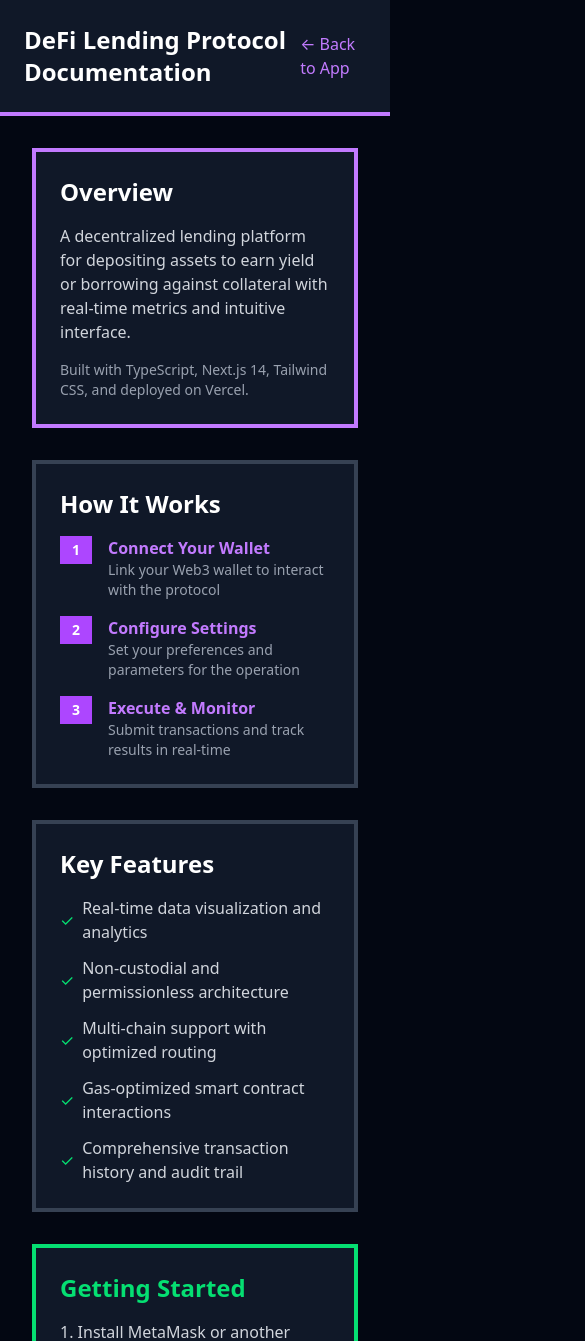
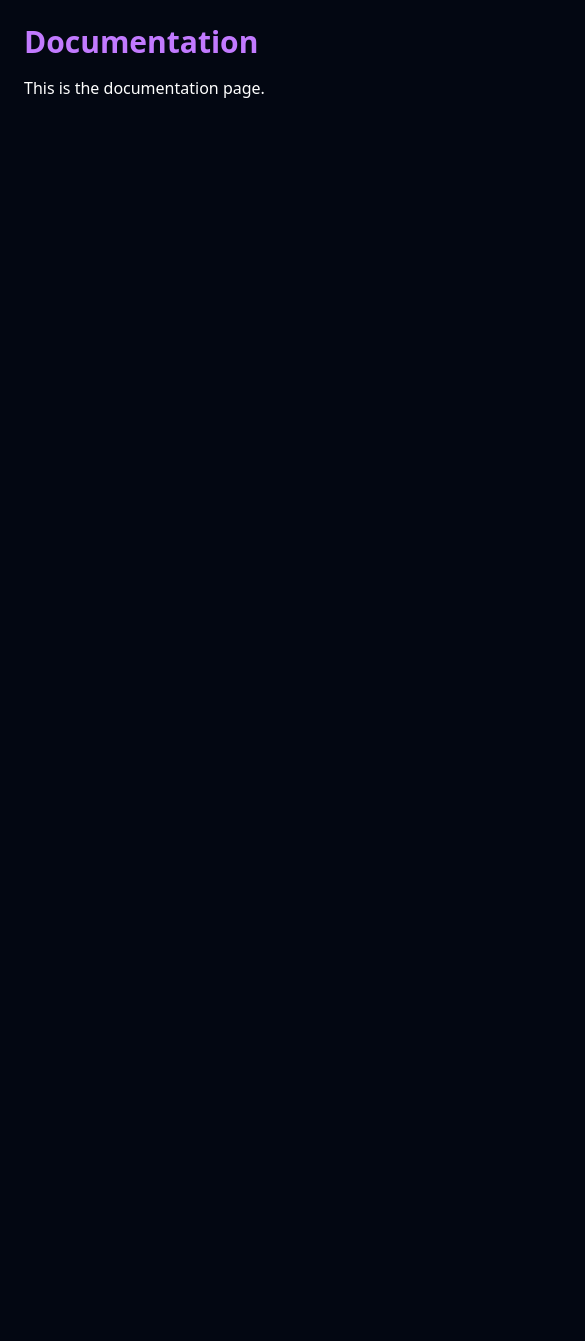
Before and after one commit to Samdevrel/defi-lending, a Next.js app: page /docs in a window 390 px wide. Shown: the top 1341 px of the page, 585 px wide, since content can reach past the window. After the commit the page ends 844 px from the top, so only its background shows below. Built offline with nearby package versions, Linux system fonts and the light colour scheme.

Commit message:
fix: simplify docs page for faster build

```diff
--- a/src/app/docs/page.tsx
+++ b/src/app/docs/page.tsx
@@ -1,127 +1,8 @@
-'use client';
-
-import Link from 'next/link';
-
-export default function DocsPage() {
+export default function Docs() {
   return (
-    <main className="min-h-screen bg-gray-950 text-white">
-      <header className="border-b-4 border-purple-400 bg-gray-900 p-6">
-        <div className="max-w-4xl mx-auto flex justify-between items-center">
-          <h1 className="text-2xl font-black">DeFi Lending Protocol Documentation</h1>
-          <Link href="/" className="text-purple-400 hover:underline">← Back to App</Link>
-        </div>
-      </header>
-
-      <div className="max-w-4xl mx-auto p-8 space-y-8">
-        <section className="bg-gray-900 border-4 border-purple-400 p-6">
-          <h2 className="text-2xl font-black mb-4">Overview</h2>
-          <p className="text-gray-300 mb-4">
-            A decentralized lending platform for depositing assets to earn yield or borrowing against collateral with real-time metrics and intuitive interface.
-          </p>
-          <p className="text-gray-400 text-sm">
-            Built with TypeScript, Next.js 14, Tailwind CSS, and deployed on Vercel.
-          </p>
-        </section>
-
-        <section className="bg-gray-900 border-4 border-gray-700 p-6">
-          <h2 className="text-2xl font-black mb-4">How It Works</h2>
-          <div className="space-y-4">
-            <div className="flex gap-4 items-start">
-              <div className="bg-purple-500 text-white font-bold px-3 py-1 text-sm">1</div>
-              <div>
-                <h3 className="font-bold text-purple-400">Connect Your Wallet</h3>
-                <p className="text-gray-400 text-sm">Link your Web3 wallet to interact with the protocol</p>
-              </div>
-            </div>
-            <div className="flex gap-4 items-start">
-              <div className="bg-purple-500 text-white font-bold px-3 py-1 text-sm">2</div>
-              <div>
-                <h3 className="font-bold text-purple-400">Configure Settings</h3>
-                <p className="text-gray-400 text-sm">Set your preferences and parameters for the operation</p>
-              </div>
-            </div>
-            <div className="flex gap-4 items-start">
-              <div className="bg-purple-500 text-white font-bold px-3 py-1 text-sm">3</div>
-              <div>
-                <h3 className="font-bold text-purple-400">Execute & Monitor</h3>
-                <p className="text-gray-400 text-sm">Submit transactions and track results in real-time</p>
-              </div>
-            </div>
-          </div>
-        </section>
-
-        <section className="bg-gray-900 border-4 border-gray-700 p-6">
-          <h2 className="text-2xl font-black mb-4">Key Features</h2>
-          <ul className="space-y-3 text-gray-300">
-            <li className="flex items-center gap-2">
-              <span className="text-green-400">✓</span>
-              Real-time data visualization and analytics
-            </li>
-            <li className="flex items-center gap-2">
-              <span className="text-green-400">✓</span>
-              Non-custodial and permissionless architecture
-            </li>
-            <li className="flex items-center gap-2">
-              <span className="text-green-400">✓</span>
-              Multi-chain support with optimized routing
-            </li>
-            <li className="flex items-center gap-2">
-              <span className="text-green-400">✓</span>
-              Gas-optimized smart contract interactions
-            </li>
-            <li className="flex items-center gap-2">
-              <span className="text-green-400">✓</span>
-              Comprehensive transaction history and audit trail
-            </li>
-          </ul>
-        </section>
-
-        <section className="bg-gray-900 border-4 border-green-400 p-6">
-          <h2 className="text-2xl font-black text-green-400 mb-4">Getting Started</h2>
-          <ol className="list-decimal list-inside space-y-2 text-gray-300">
-            <li>Install MetaMask or another Web3 wallet</li>
-            <li>Connect to the application using the Connect Wallet button</li>
-            <li>Explore the dashboard to understand available features</li>
-            <li>Start with small amounts to test functionality</li>
-            <li>Monitor your positions and track performance</li>
-          </ol>
-        </section>
-
-        <section className="bg-gray-900 border-4 border-gray-700 p-6">
-          <h2 className="text-2xl font-black mb-4">Technical Architecture</h2>
-          <div className="bg-gray-800 p-4 font-mono text-sm text-gray-300">
-            <pre>┌─────────────────────────────────────┐
-│           Frontend (Next.js)        │
-├─────────────────────────────────────┤
-│         Web3 Provider (wagmi)       │
-├─────────────────────────────────────┤
-│        Smart Contracts (EVM)        │
-├─────────────────────────────────────┤
-│     Blockchain Network (L1/L2)      │
-└─────────────────────────────────────┘</pre>
-          </div>
-        </section>
-
-        <section className="bg-gray-900 border-4 border-gray-700 p-6">
-          <h2 className="text-2xl font-black mb-4">Resources</h2>
-          <div className="grid md:grid-cols-2 gap-4">
-            <Link href="/" className="block p-4 bg-gray-800 border-2 border-gray-600 hover:border-purple-400 transition">
-              <h3 className="font-bold text-purple-400">← Back to App</h3>
-              <p className="text-sm text-gray-400">Return to the main application</p>
-            </Link>
-            <a href="https://github.com/Samdevrel/defi-lending" target="_blank" className="block p-4 bg-gray-800 border-2 border-gray-600 hover:border-purple-400 transition">
-              <h3 className="font-bold text-purple-400">GitHub Repository</h3>
-              <p className="text-sm text-gray-400">View source code and contribute</p>
-            </a>
-          </div>
-        </section>
-
-        <footer className="text-center text-gray-500 text-sm py-8 border-t border-gray-800">
-          <p>
-            Built by <a href="https://x.com/samdevrel" className="text-purple-400 hover:underline">@samdevrel</a>
-          </p>
-        </footer>
-      </div>
+    <main className="min-h-screen bg-gray-950 text-white p-6">
+      <h1 className="text-3xl font-black text-purple-400 mb-4">Documentation</h1>
+      <p>This is the documentation page.</p>
     </main>
   );
 }
```
